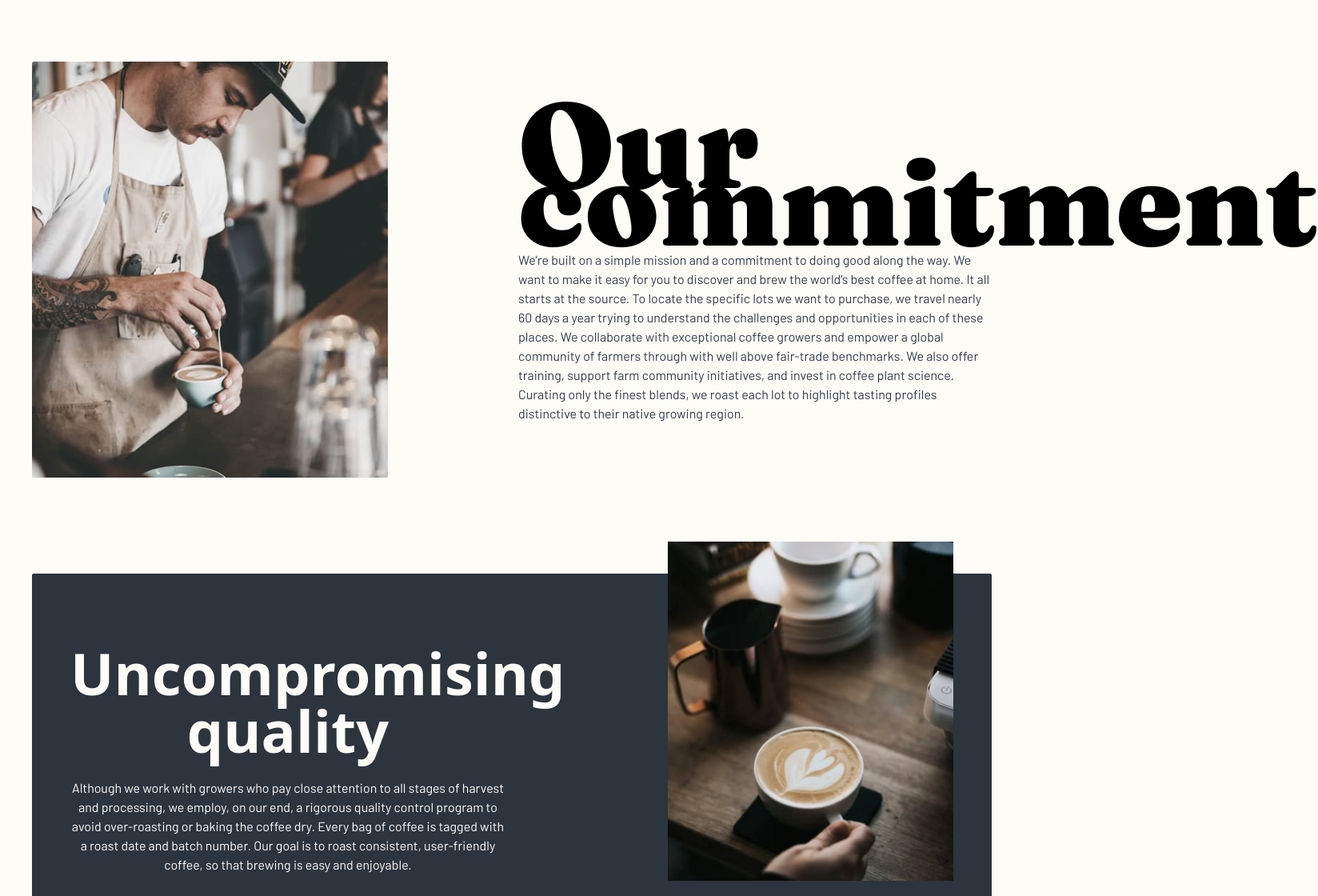
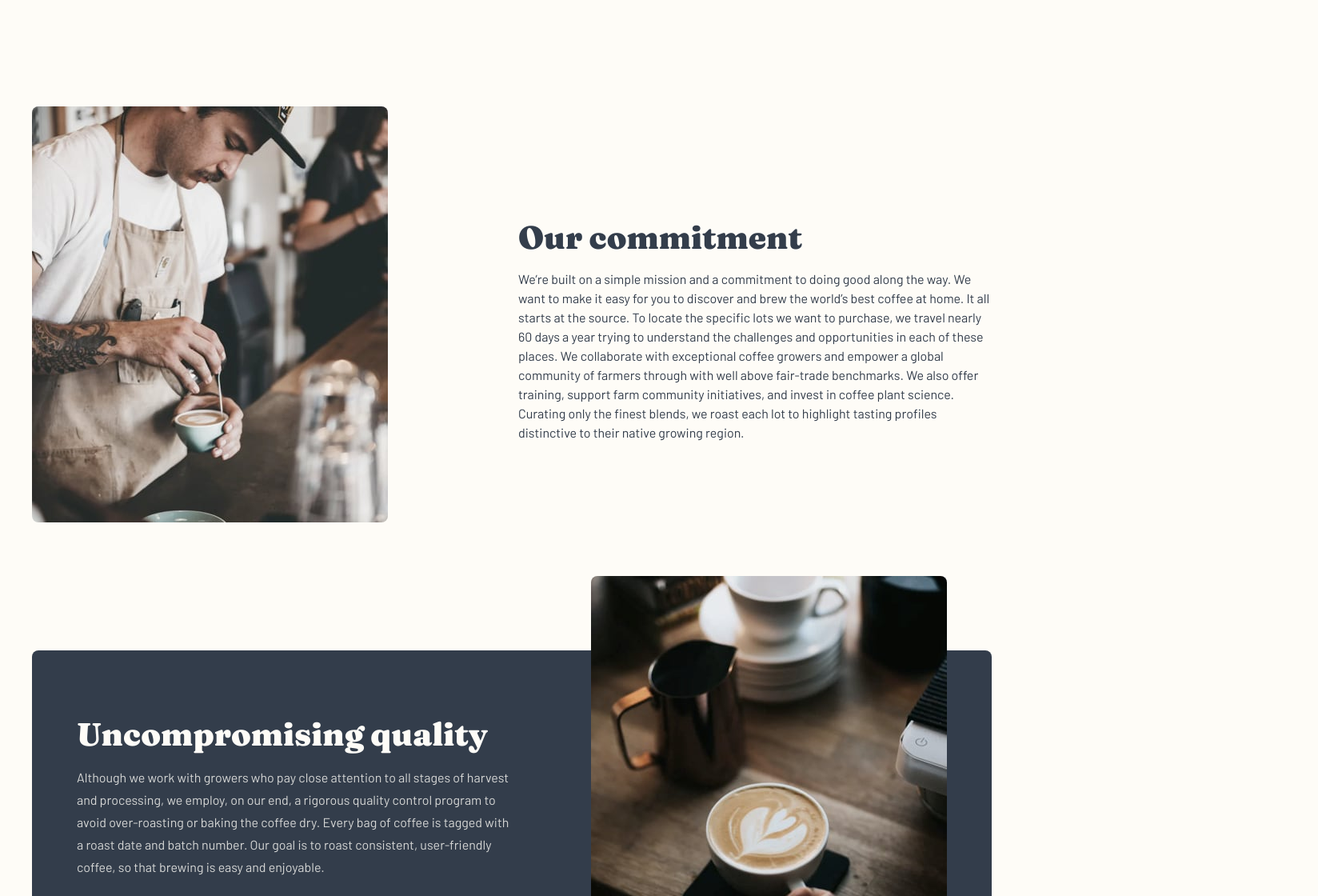
Before and after one commit to austincalvelage/coffee_roasters_subscription, a Next.js app: page /about in a window 1280 px wide. Shown: the part 580-1700 px from the top of the page at 80% size, 1648 px wide, since content can reach past the window. Built offline with nearby package versions, Linux system fonts and the light colour scheme.

Commit message:
Finishing touches on about-section components

```diff
--- a/components/OurCommitment.tsx
+++ b/components/OurCommitment.tsx
@@ -1,21 +1,26 @@
 import Image from 'next/image'
 import Grid from './Grid'
-import comitmentMobile from '../public/assets/about/mobile/image-commitment.jpg'
-import comitmentTablet from '../public/assets/about/tablet/image-commitment.jpg'
-import comitmentDesktop from '../public/assets/about/desktop/image-commitment.jpg'
+import commitmentMobile from '../public/assets/about/mobile/image-commitment.jpg'
+import commitmentTablet from '../public/assets/about/tablet/image-commitment.jpg'
+import commitmentDesktop from '../public/assets/about/desktop/image-commitment.jpg'
 
-function CompanyTraits(): JSX.Element {
+export default function CompanyTraits(): JSX.Element {
   return (
     <section>
-      <Grid>
+      <Grid classes='space-y-6'>
         <div className='relative col-span-full col-start-1 md:col-span-5'>
-          <Image src={comitmentMobile} alt='coffee bean' className='rounded-sm md:hidden' />
-          <Image src={comitmentTablet} alt='coffee bean' className='hidden rounded-sm md:inline-block lg:hidden' />
-          <Image src={comitmentDesktop} alt='coffee bean' className='hidden rounded-sm lg:inline-block' />
+          <Image src={commitmentMobile} alt='coffee bean' className='inline-block rounded-lg md:hidden' sizes='100vw' />
+          <Image src={commitmentTablet} alt='coffee bean' className='hidden rounded-lg md:inline-block xl:hidden' />
+          <Image
+            src={commitmentDesktop}
+            alt='coffee bean'
+            className='hidden rounded-lg xl:inline-block'
+            sizes='100vw'
+          />
         </div>
         <div className='col-span-full col-start-1 space-y-3 self-center text-center md:col-start-7 md:text-left'>
-          <h3 className='font-fraunces text-4xl font-bold'>Our commitment</h3>
-          <p className='font-barlow text-[#333D4B]'>
+          <h3 className='font-fraunces text-xl font-black text-dark-grey-blue xl:text-2xl'>Our commitment</h3>
+          <p className='font-barlow text-dark-grey-blue'>
             We’re built on a simple mission and a commitment to doing good along the way. We want to make it easy for
             you to discover and brew the world’s best coffee at home. It all starts at the source. To locate the
             specific lots we want to purchase, we travel nearly 60 days a year trying to understand the challenges and
@@ -29,5 +34,3 @@ function CompanyTraits(): JSX.Element {
     </section>
   )
 }
-
-export default CompanyTraits
--- a/components/Quality.tsx
+++ b/components/Quality.tsx
@@ -6,39 +6,36 @@ import qualityDesktop from '../public/assets/about/desktop/image-quality.jpg'
 
 function Quality(): JSX.Element {
   return (
-    <section>
-      <Grid classes='bg-[#2C343E] rounded-sm px-3 md:px-6'>
-        <div className='relative -top-5 col-span-full col-start-1 lg:col-start-9 lg:row-span-full'>
-          <Image
-            src={qualityMobile}
-            alt='coffee bean'
-            className='rounded-xs object-cover md:hidden'
-            fill
-            sizes='100vw'
-          />
+    <section className=''>
+      <Grid classes='rounded-lg relative'>
+        <div className='relative z-[1] col-span-full col-start-1 px-3 md:px-7 xl:hidden'>
+          <Image src={qualityMobile} alt='coffee bean' className='rounded-lg md:hidden' sizes='100vw' />
           <Image
             src={qualityTablet}
             alt='coffee bean'
-            fill
-            sizes='100vw'
-            className='hidden rounded-xs object-cover md:inline-block lg:hidden'
-          />
-          <Image
-            src={qualityDesktop}
-            alt='coffee bean'
-            fill
-            sizes='100vw'
-            className='hidden rounded-xs object-cover lg:inline-block'
+            className='hidden w-full rounded-lg md:block md:max-h-[322px] xl:hidden'
           />
         </div>
-        <div className='xl:text-leftcol-span-full col-span-full col-start-1 space-y-3 pb-6 text-center text-[#FEFCF7] lg:col-span-6 lg:row-span-full lg:row-start-1 lg:pt-11 '>
-          <h3 className='font-fraunce text-3xl font-bold leading-none'>Uncompromising quality</h3>
-          <p className='font-barlow'>
-            Although we work with growers who pay close attention to all stages of harvest and processing, we employ, on
-            our end, a rigorous quality control program to avoid over-roasting or baking the coffee dry. Every bag of
-            coffee is tagged with a roast date and batch number. Our goal is to roast consistent, user-friendly coffee,
-            so that brewing is easy and enjoyable.
-          </p>
+        <div className='relative bottom-12.5 col-span-full col-start-1 space-y-3 rounded-lg bg-dark-grey-blue px-3 pb-8.5 pt-20 text-center md:bottom-24 md:px-7 md:pt-30 xl:bottom-0 xl:py-0 xl:pt-11 xl:pb-22 xl:text-left'>
+          <div className='space-y-3 xl:w-[50%]'>
+            <h3 className='font-fraunces text-[28px] font-bold leading-7 text-light-cream md:text-xl xl:text-2xl'>
+              Uncompromising quality
+            </h3>
+            <p className='font-barlow leading-7 text-light-cream/80 '>
+              Although we work with growers who pay close attention to all stages of harvest and processing, we employ,
+              on our end, a rigorous quality control program to avoid over-roasting or baking the coffee dry. Every bag
+              of coffee is tagged with a roast date and batch number. Our goal is to roast consistent, user-friendly
+              coffee, so that brewing is easy and enjoyable.
+            </p>
+          </div>
+          <div className='absolute right-7 bottom-10 h-[474px] w-[445px]'>
+            <Image
+              src={qualityDesktop}
+              alt='coffee bean'
+              sizes='100vw'
+              className='hidden h-full w-full rounded-lg xl:block'
+            />
+          </div>
         </div>
       </Grid>
     </section>
--- a/pages/about.tsx
+++ b/pages/about.tsx
@@ -3,15 +3,19 @@ import Header from '../components/Header'
 import HeroSection from '../components/HeroSection'
 import OurCommitment from '../components/OurCommitment'
 import Quality from '../components/Quality'
+import Footer from '../components/Footer'
+import OurHeadquarters from '../components/OurHeadquarters'
 
 const About: NextPage = () => {
   return (
-    <div className='space-y-4'>
+    <div className='space-y-6'>
       <Header />
-      <main className='space-y-15'>
+      <main className='space-y-20'>
         <HeroSection page='about' />
         <OurCommitment />
         <Quality />
+        <OurHeadquarters />
+        <Footer />
       </main>
     </div>
   )
```
